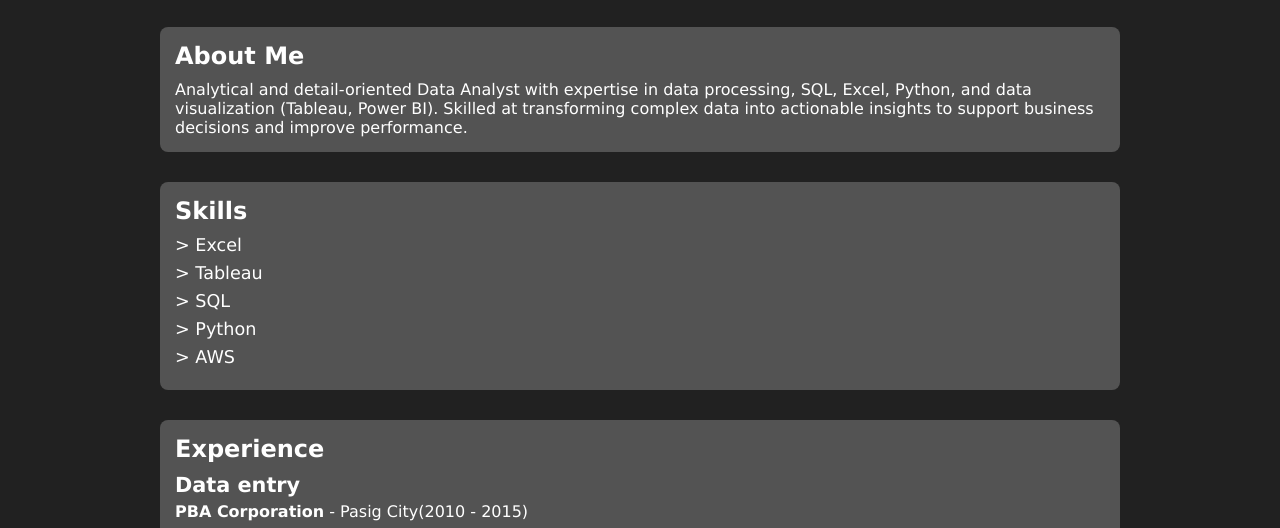
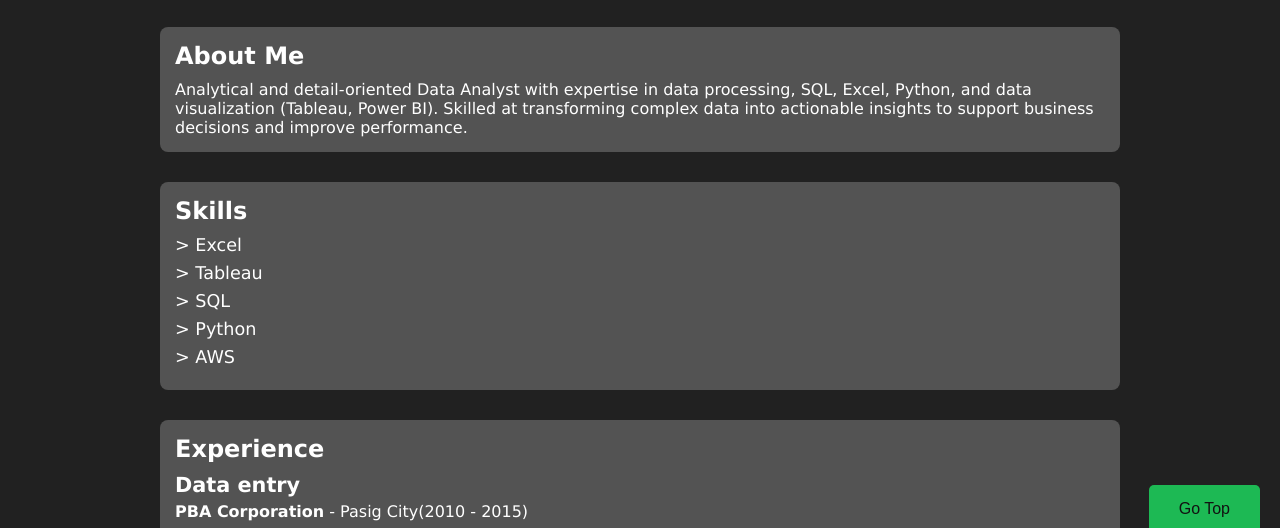
Before and after one commit to hayalouisue/finalwebsite, a plain HTML site: page resume.html in a window 1280 px wide. Shown: the part 247-775 px from the top of the page. Drawn offline with Linux system fonts and the light colour scheme.

Commit message:
Update resume.css

```diff
--- a/resume.css
+++ b/resume.css
@@ -123,8 +123,9 @@ section {
     margin-bottom: 5px;
 }
 .go-top {
-    display: block;
-    margin: 40px auto;
+  position: fixed;  /* Make sure it's fixed relative to the viewport */
+  bottom: 20px;     /* Adjust distance from the bottom */
+  right: 20px;      /* Adjust distance from the right */
   padding: 15px 30px;
   background-color: #1db954;
   color: #121212;
@@ -136,6 +137,7 @@ section {
   font-family: Arial, Helvetica, sans-serif;
 }
 
+
   .go-top:hover {
     color: white; /* Change text color to white */
   }
```
Lines whose indentation alone changed are shown as unchanged.
